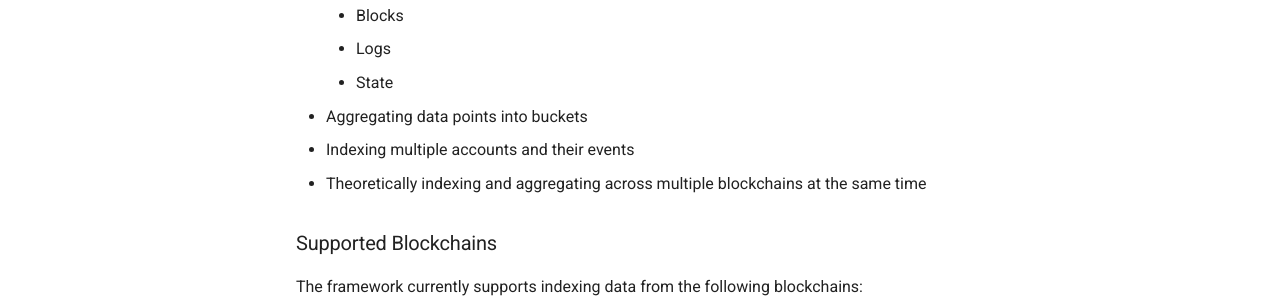
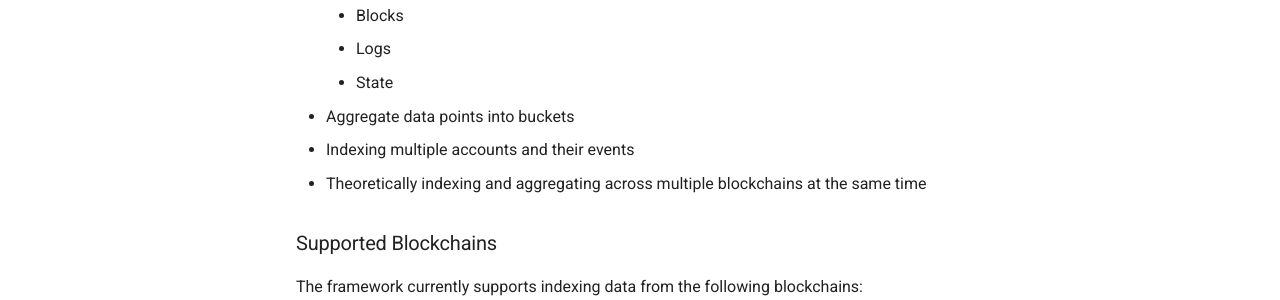
Before and after one commit to aleph-im/aleph-docs, an MkDocs documentation site: the page built from docs/frameworks/indexer.md, in a window 1280 px wide and 1121 px high. Shown: the part 602-902 px from the top of the window. Built offline with MkDocs 1.6.1 and Material for MkDocs 9.7.7, drawn with Linux system fonts in a browser that asks for light colours.

Commit message:
Update docs/frameworks/indexer.md
Co-authored-by: Olivier Desenfans <desenfans.olivier@gmail.com>

```diff
--- a/docs/frameworks/indexer.md
+++ b/docs/frameworks/indexer.md
@@ -17,7 +17,7 @@ Examples of working indexers can be found in the [Aleph Indexer Library](https:/
     - Blocks
     - Logs
     - State
-- Aggregating data points into buckets
+- Aggregate data points into buckets
 - Indexing multiple accounts and their events
 - Theoretically indexing and aggregating across multiple blockchains at the same time
 
```
